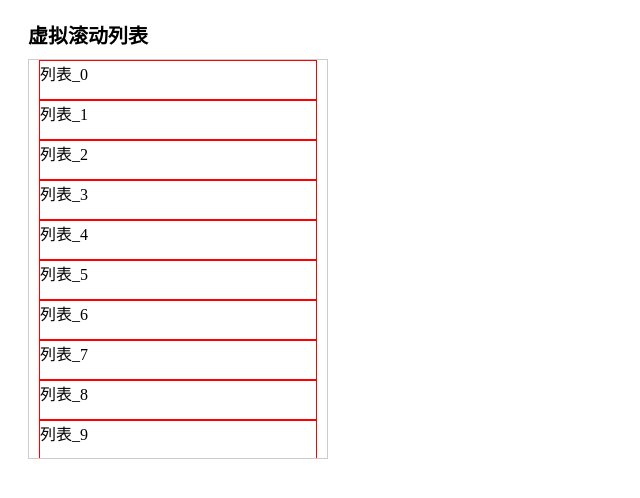
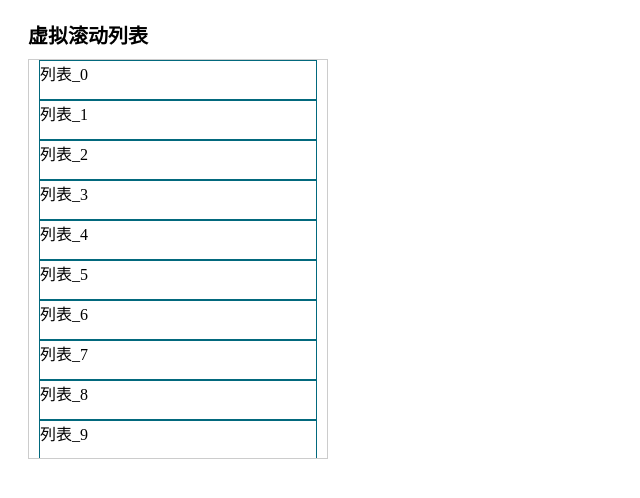
Before and after one commit to Devil-Training-Camp/virtual-scroll-list_ferying, a React app: page / in a window 1280 px wide. Shown: the top 498 px of the page, without its empty margins (0-640 px from the left). Built offline with nearby package versions, Linux system fonts and the light colour scheme.

Commit message:
虚拟滚动列表的简单实现

```diff
--- a/src/index.scss
+++ b/src/index.scss
@@ -13,11 +13,10 @@
         border: 1px solid #ccc;
         overflow: auto;
         padding: 0 10px;
-        position: relative;
 
         .row-item{
             // height: 40px;
-            border: 1px solid red;
+            border: 1px solid #02697d;
         }
     }
 }
--- a/src/index.tsx
+++ b/src/index.tsx
@@ -9,7 +9,7 @@ const screenCount = Math.ceil(screenHeight / itemHeight); // 可视区上能显
 
 function VirtualList() {
   const [dataList, setDataList] = useState<any[]>([]); // 所有数据
-  const [curList, setCurList] = useState<any[]>([]);
+  const [curList, setCurList] = useState<any[]>([]); // 当前可视区上需要渲染的数据
   const [totalHeight, setTotalHeight] = useState<number>(0); // 所有元素的实际高度，用于滚动条计算
   const [offset, setOffset] = useState<number>(0); // 滚动条滚动的距离
 
@@ -17,7 +17,7 @@ function VirtualList() {
     const res: any[] = getDataList();
     const height = res.length * itemHeight; // 所有元素的实际高度，用于滚动条计算
     setTotalHeight(height);
-    setCurList(res.slice(0, screenCount));
+    setCurList(res.slice(0, screenCount + 1));
     setDataList(res);
   }
   useEffect(() => {
@@ -26,10 +26,10 @@ function VirtualList() {
 
   function onScroll(e: any) {
     const { scrollTop } = e.target;
-    const start = Math.max(Math.floor(scrollTop / itemHeight), 0); // 当前可视区上第一个需要渲染元素的索引
-    const end = start + screenCount; // 当前可视区上最后一个需要渲染元素的索引
+    const start = Math.max(Math.floor(scrollTop / itemHeight) - 1, 0); // 当前可视区上第一个需要渲染元素的索引
+    const end = start + screenCount + 2; // 当前可视区上最后一个需要渲染元素的索引
     setCurList(dataList.slice(start, end));
-    const offset = scrollTop - (scrollTop % itemHeight);
+    const offset = start * itemHeight; // 计算列表区域应移动的距离
     setOffset(offset);
   }
 
@@ -41,12 +41,10 @@ function VirtualList() {
         onScroll={onScroll}
         style={{ height: `${screenHeight}px` }}
       >
+        <div className="inner-box" style={{ height: `${totalHeight}px` }}>
           <div
-          className="inner-box"
-          style={{
-            height: `${totalHeight}px`,
-            // transform: `translateY(${offset}px)`,
-          }}
+            className="show-box"
+            style={{ transform: `translateY(${offset}px)` }}
           >
             {curList.map((item) => {
               return (
@@ -62,6 +60,7 @@ function VirtualList() {
           </div>
         </div>
       </div>
+    </div>
   );
 }
 
```
Lines whose indentation alone changed are shown as unchanged.
